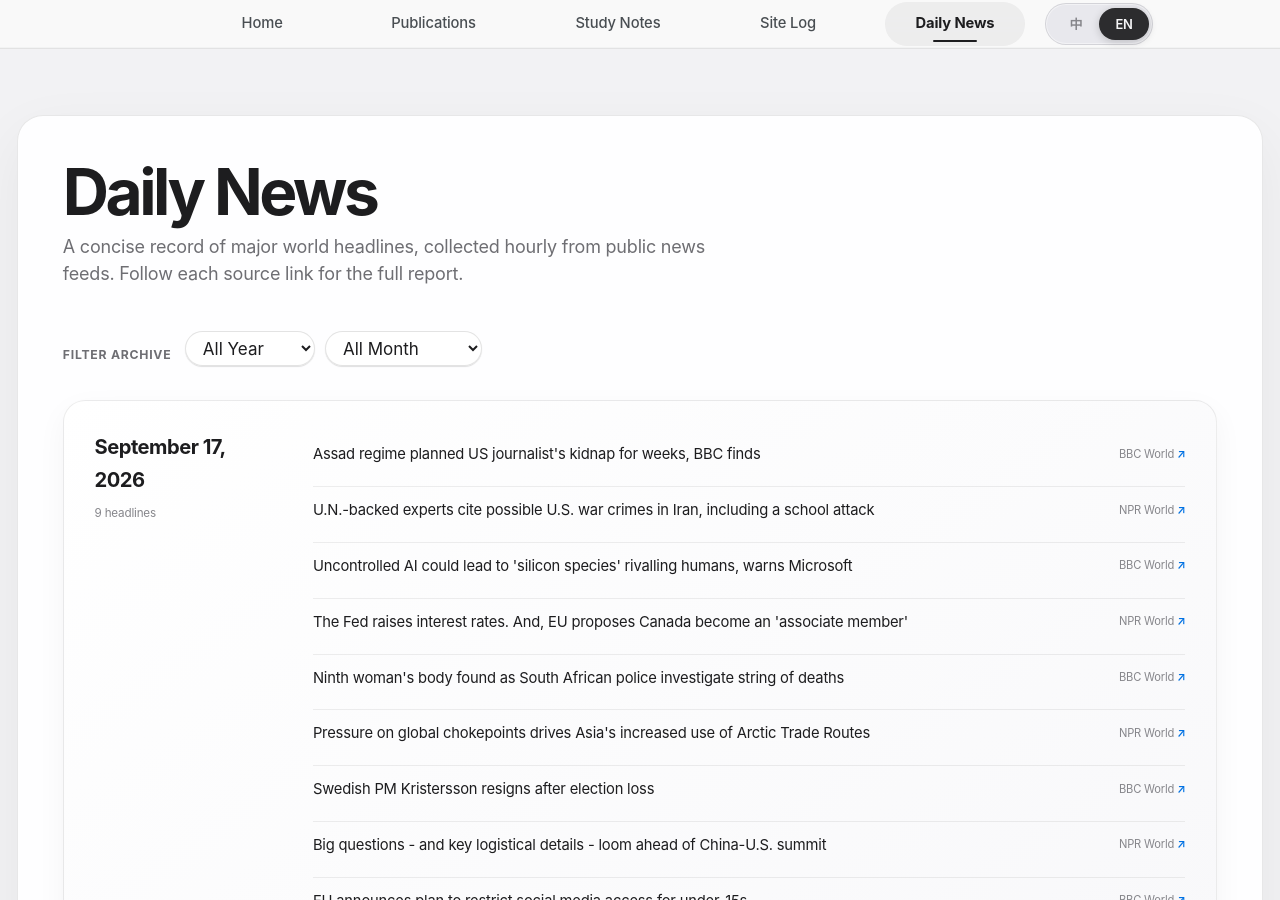
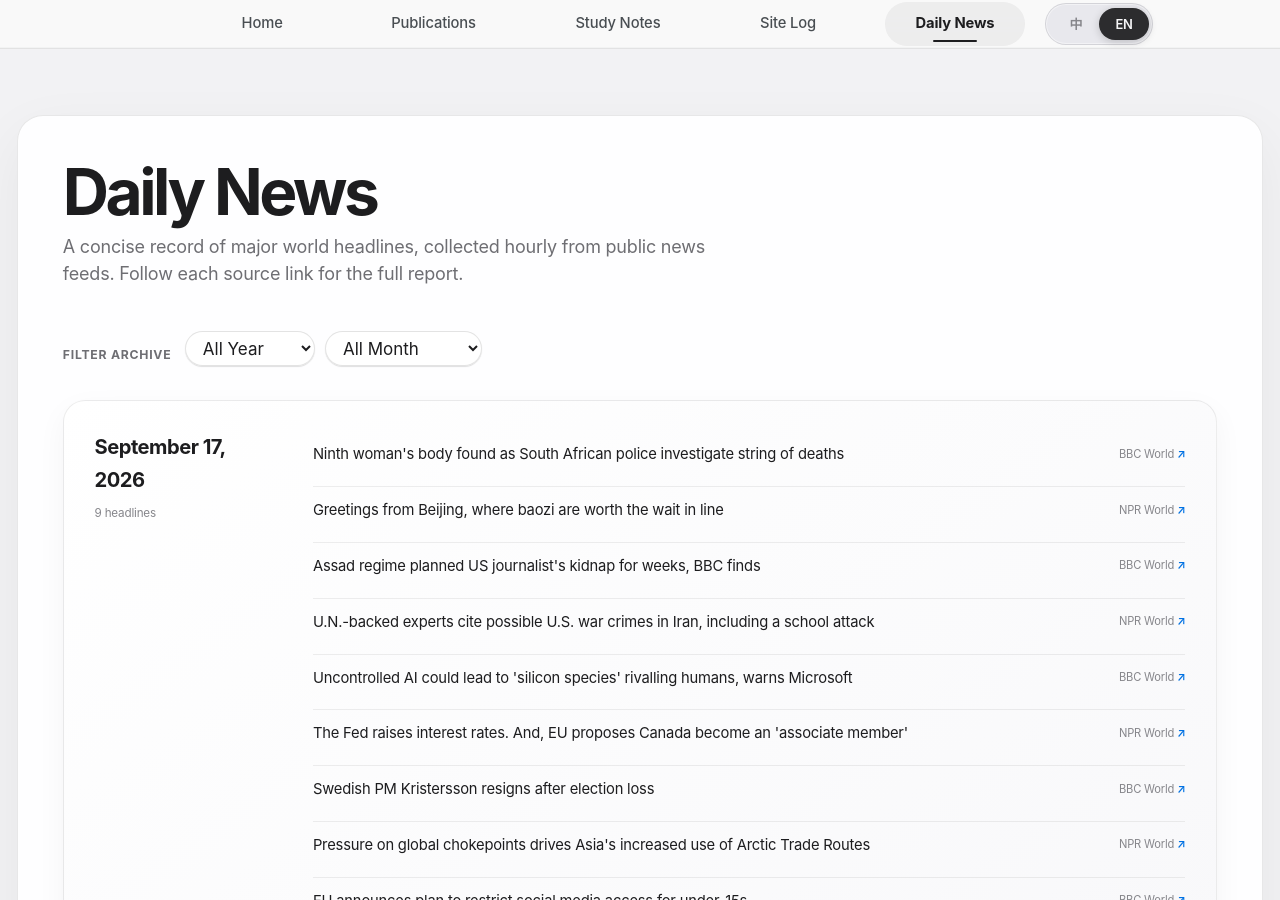
Before and after one commit to HaoxiangLuo/HaoxiangLuo.github.io, a Jekyll site: the page built from _pages/daily-news.html, in a window 1280 px wide and 900 px high. Built offline with Jekyll 4.4.1, drawn with Linux system fonts in a browser that asks for light colours; a style sheet for code colours, icons or effects is not loaded.

Commit message:
Update daily news 2026-09-17

```diff
--- a/_data/daily_news.json
+++ b/_data/daily_news.json
@@ -1,9 +1,19 @@
 {
-  "updated_at": "2026-09-17T21:26:08+08:00",
+  "updated_at": "2026-09-17T22:26:52+08:00",
   "days": [
     {
       "date": "2026-09-17",
       "items": [
+        {
+          "title": "Ninth woman's body found as South African police investigate string of deaths",
+          "source": "BBC World",
+          "url": "https://www.bbc.co.uk/news/articles/cqx2zgk8k8xvo?at_medium=RSS&at_campaign=rss"
+        },
+        {
+          "title": "Greetings from Beijing, where baozi are worth the wait in line",
+          "source": "NPR World",
+          "url": "https://www.npr.org/2026/09/17/g-s1-142416/china-beijing-buns-baozi"
+        },
         {
           "title": "Assad regime planned US journalist's kidnap for weeks, BBC finds",
           "source": "BBC World",
@@ -25,24 +35,14 @@
           "url": "https://www.npr.org/2026/09/17/g-s1-143783/up-first-newsletter-federal-reserve-interest-rates-gas-prices-war-canada-european-union"
         },
         {
-          "title": "Ninth woman's body found as South African police investigate string of deaths",
+          "title": "Swedish PM Kristersson resigns after election loss",
           "source": "BBC World",
-          "url": "https://www.bbc.co.uk/news/articles/cqx2zgk8k8xvo?at_medium=RSS&at_campaign=rss"
+          "url": "https://www.bbc.co.uk/news/articles/cxr50l3d762po?at_medium=RSS&at_campaign=rss"
         },
         {
           "title": "Pressure on global chokepoints drives Asia's increased use of Arctic Trade Routes",
           "source": "NPR World",
           "url": "https://www.npr.org/2026/09/17/g-s1-143712/pressure-on-global-chokepoints-drives-asias-increased-use-of-arctic-trade-routes"
-        },
-        {
-          "title": "Swedish PM Kristersson resigns after election loss",
-          "source": "BBC World",
-          "url": "https://www.bbc.co.uk/news/articles/cxr50l3d762po?at_medium=RSS&at_campaign=rss"
-        },
-        {
-          "title": "Big questions - and key logistical details - loom ahead of China-U.S. summit",
-          "source": "NPR World",
-          "url": "https://www.npr.org/2026/09/17/nx-s1-5971293/trump-xi-summit-china"
         },
         {
           "title": "EU announces plan to restrict social media access for under-15s",
```
